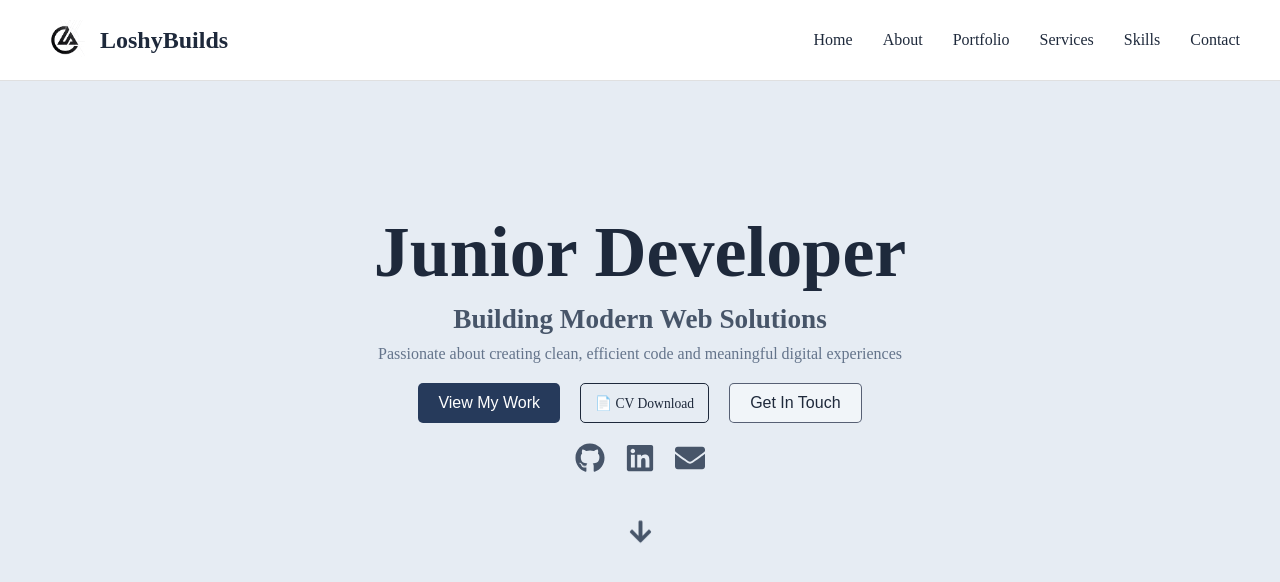
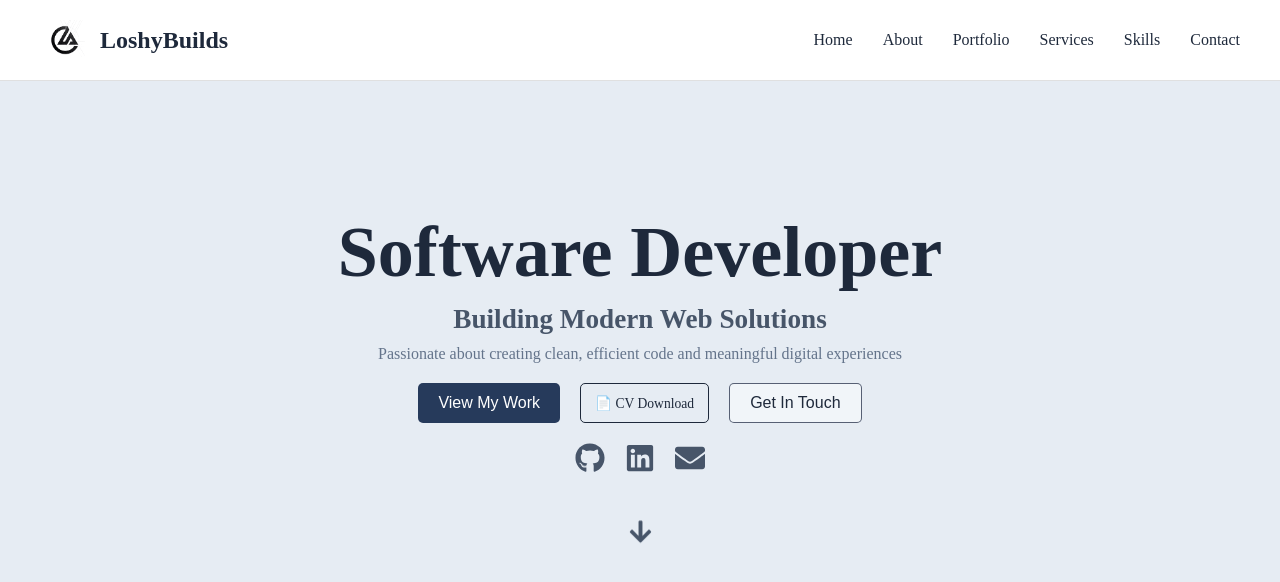
Before and after one commit to FaithKMuasya/LoshyBuilds, a React (Vite) app: page / in a window 1280 px wide. Shown: the top 582 px of the page. Built offline with nearby package versions, Linux system fonts and the light colour scheme.

Commit message:
updated hero section

```diff
--- a/src/Hero.jsx
+++ b/src/Hero.jsx
@@ -8,7 +8,7 @@ import { FaGithub, FaLinkedin, FaEnvelope, FaArrowDown } from "react-icons/fa";
 function Hero() {
   return (
     <section id="home">
-      <h2>Junior Developer</h2>
+      <h2>Software Developer</h2>
       <h3>Building Modern Web Solutions</h3>
       <p>
         Passionate about creating clean, efficient code and meaningful digital experiences
```
